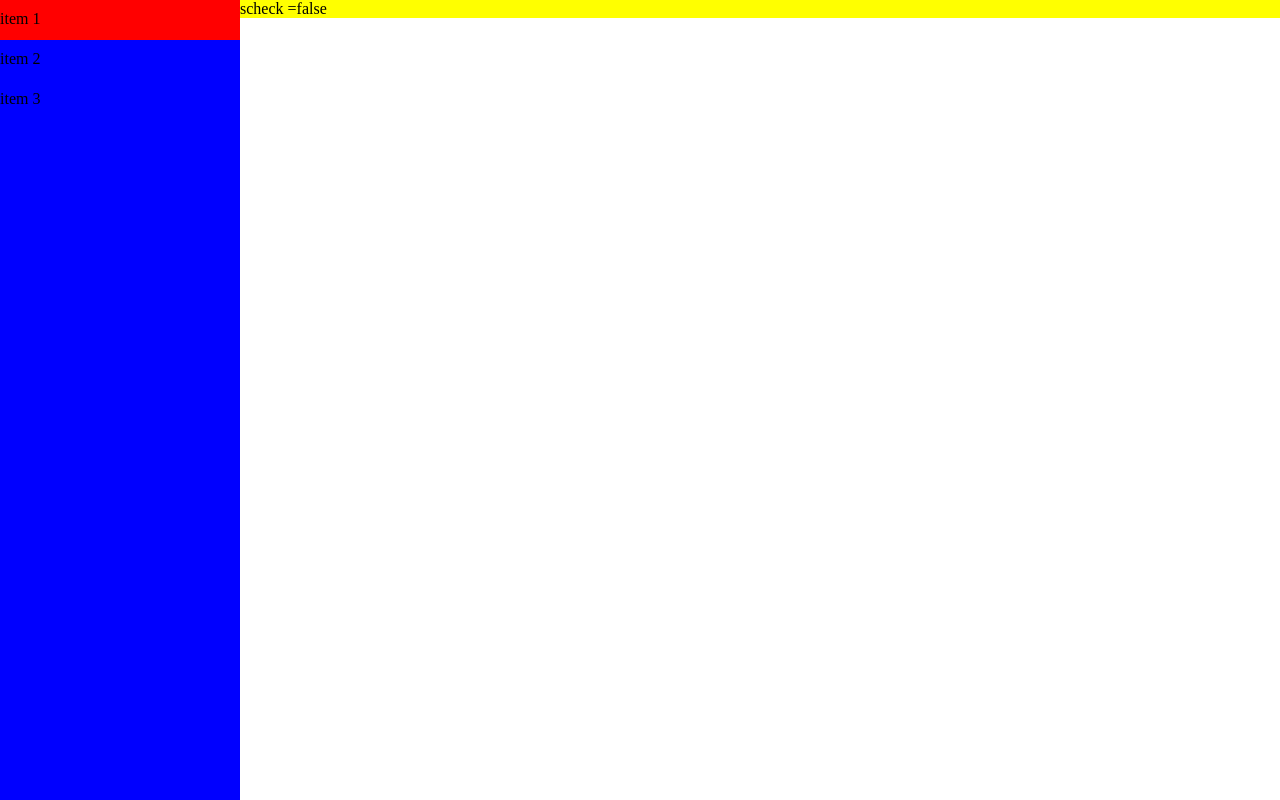
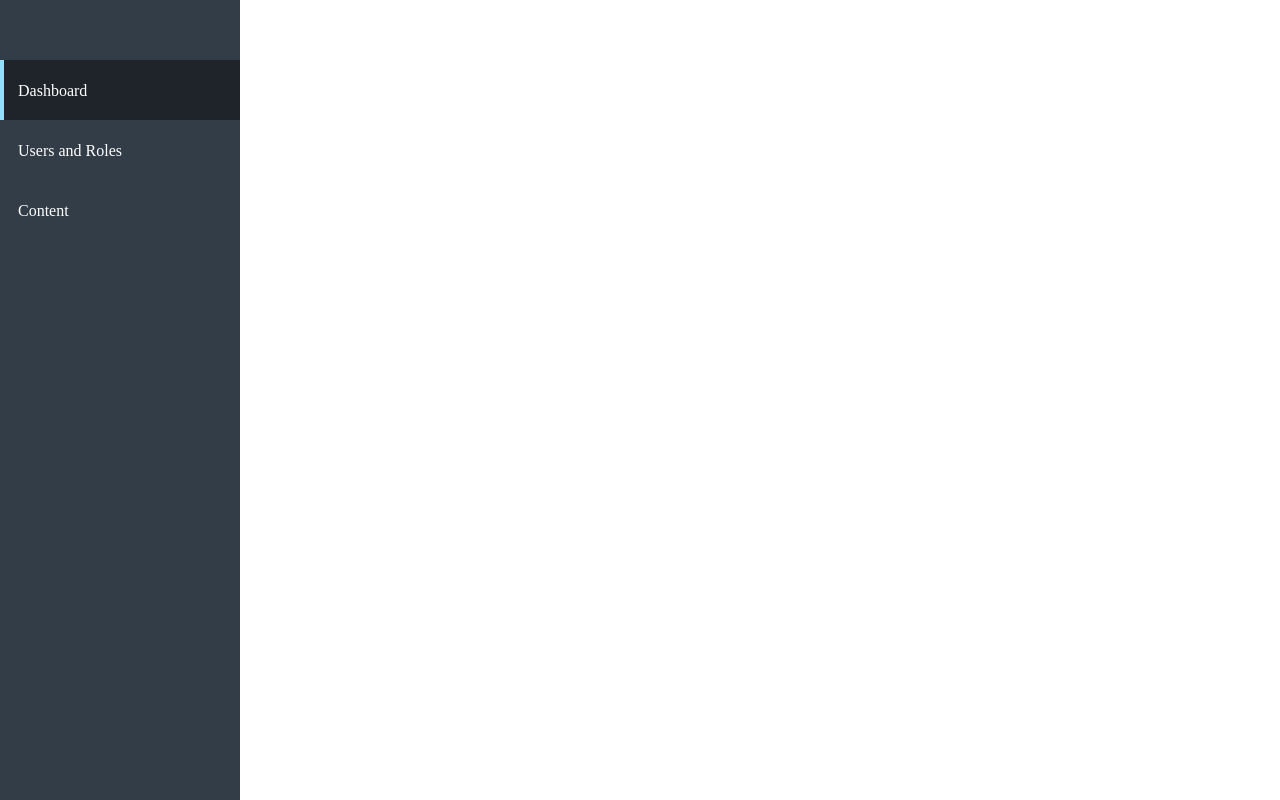
Before and after one commit to PavelProca/htmlmenu, a plain HTML site: page index.html in a window 1280 px wide. Drawn offline with Linux system fonts and the light colour scheme.

Commit message:
design 1.1

```diff
--- a/index.html
+++ b/index.html
@@ -8,9 +8,13 @@
 <body>
 	<div class="side-menu">
 		<div class="first-level mnulvl" onMouseOver="toggle(false)" onMouseLeave="check()">
-			<div class="menu-element" onClick="check(1)">item 1</div>
-			<div class="menu-element" onClick="check(2)">item 2</div>
-			<div class="menu-element" onClick="check(3)">item 3</div>
+			<div class="logo">
+			</div>
+			<div class="menu-section">
+				<div class="menu-element active" onClick="check(1)">Dashboard</div>
+				<div class="menu-element" onClick="check(2)">Users and Roles</div>
+				<div class="menu-element" onClick="check(3)">Content</div>
+			</div>
 		</div>
 		<div class="second-level mnulvl">
 			<div class="cont-menu">
@@ -29,11 +33,7 @@
 	</div>
 
 	<div class="main-wrapper">
-		<div class="main-content">
-			<p id="p1">
-				no elements selected
-			</p>
-		</div>
+		<div class="main-content"></div>
 	</div>
 </body>
 </html>
--- a/script.js
+++ b/script.js
@@ -4,11 +4,11 @@ function toggle(parametr) {
 	document.getElementsByClassName('mnulvl')[1].style.transition = 'all 0.5s linear';
 	if (parametr===true) {
 		document.getElementsByClassName('mnulvl')[0].style.width = '50px';
-		document.getElementsByClassName('mnulvl')[0].style.background = '#ab4561';
+		document.getElementsByClassName('mnulvl')[0].style.background = '#1E242A';
 		document.getElementsByClassName('mnulvl')[1].style.width = '190px';
 	} else {
 		document.getElementsByClassName('mnulvl')[0].style.width = '240px';
-		document.getElementsByClassName('mnulvl')[0].style.background = 'blue';
+		document.getElementsByClassName('mnulvl')[0].style.background = '#333D47';
 		document.getElementsByClassName('mnulvl')[1].style.width = '0px';
 	}
 }
@@ -18,19 +18,16 @@ function check(menu) {
 		case 1:
 			toggle(false);
 			scheck=false;
-			document.getElementById("p1").innerHTML = "pressed item1; " + "scheck =" + scheck;
 			break;
 		case 2:
 			toggle(true);
 			scheck=true;
-			document.getElementById("p1").innerHTML = "pressed item2; " + "scheck =" + scheck;
 			document.getElementsByClassName('cont-menu')[0].style.display = 'block';
 			document.getElementsByClassName('cont-menu')[1].style.display = 'none';
 			break;
 		case 3:
 			toggle(true);
 			scheck=true;
-			document.getElementById("p1").innerHTML = "pressed item 3; " + "scheck =" + scheck;
 			document.getElementsByClassName('cont-menu')[1].style.display = 'block';
 			document.getElementsByClassName('cont-menu')[0].style.display = 'none';
 			break;
@@ -38,7 +35,3 @@ function check(menu) {
 			if (scheck===true) {toggle(true);};
 	}
 }
-
-window.onload = function() {
-    document.getElementById("p1").innerHTML = "scheck =" + scheck;
-};
--- a/style.less
+++ b/style.less
@@ -16,24 +16,37 @@
 	height: 100vh;
 	width: 240px;
 	display: flex;
-	background: #9d41ea;
 	position: fixed;
 }
 .first-level {
 	width: 240px;
-	background: blue;
+	color: rgba(255,255,255,0.8);
+	background: #333D47;
 }
 .second-level {
 	display: block;
 	width: 0;
 	overflow: hidden;
-	background: green;
+	background: #333D47;
+	.cont-menu .menu-element:hover {border: none; padding: 18px;}
 }
 .cont-menu {display: none;}
 .side-menu .menu-element {
-	height: 30px;
-	line-height: 28px;
-	padding: 5px 0;
+	height: 60px;
+	padding: 18px;
+	box-sizing: border-box;
+	line-height: 25px;
+	color: #fff;
 	cursor: pointer;
-	&:hover {background: red;}
+	&:hover, &.active, &.active:hover {
+		padding-left: 14px;
+		background: #1E242A;
+		border-left: 4px solid #92DEFF;
+	}
 }
+
+.logo {
+	height: 60px;
+	padding: 18px;
+	box-sizing: border-box;
+}
```
Also changed, not shown: style.css.
